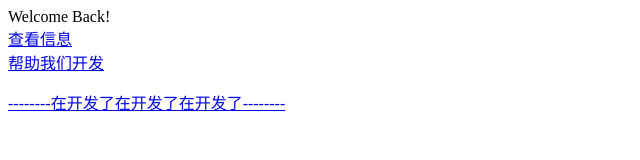
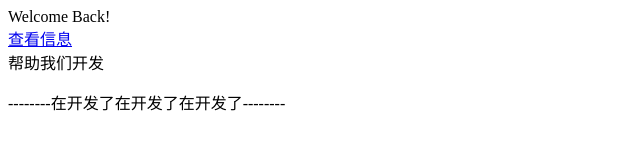
Before and after one commit to cnfreeurl/tanhanze.github.io, a plain HTML site: page index.html in a window 1280 px wide. Shown: the whole page, without its empty margins (0-640 px from the left). Drawn offline with Linux system fonts and the light colour scheme.

Commit message:
Update index.html

```diff
--- a/index.html
+++ b/index.html
@@ -3,5 +3,6 @@
 </br>
 <a href="/shell.html">查看信息
 </br>
-<a href="github.com/tanhanze/tanhanze.github.io/">帮助我们开发
+<a src="github.com/tanhanze/tanhanze.github.io/">帮助我们开发
+
 <p>--------在开发了在开发了在开发了--------</p>
```
